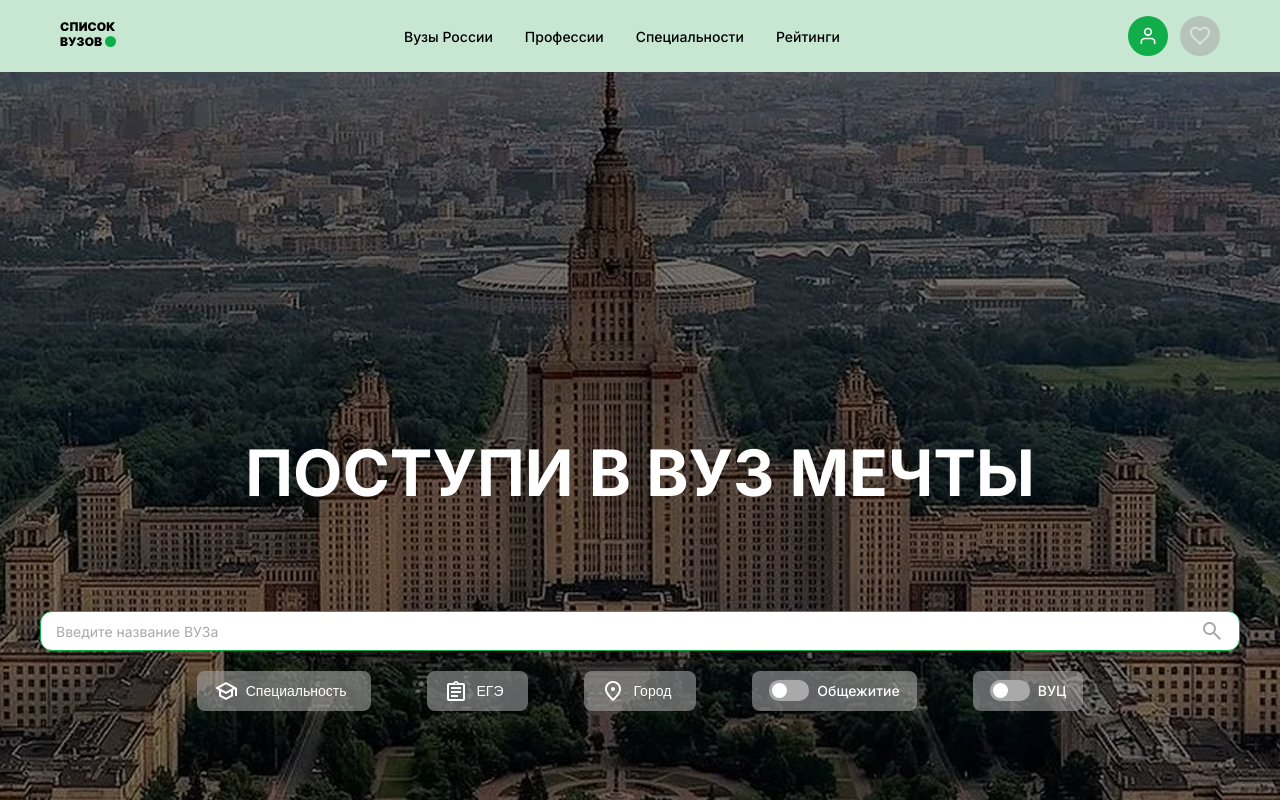
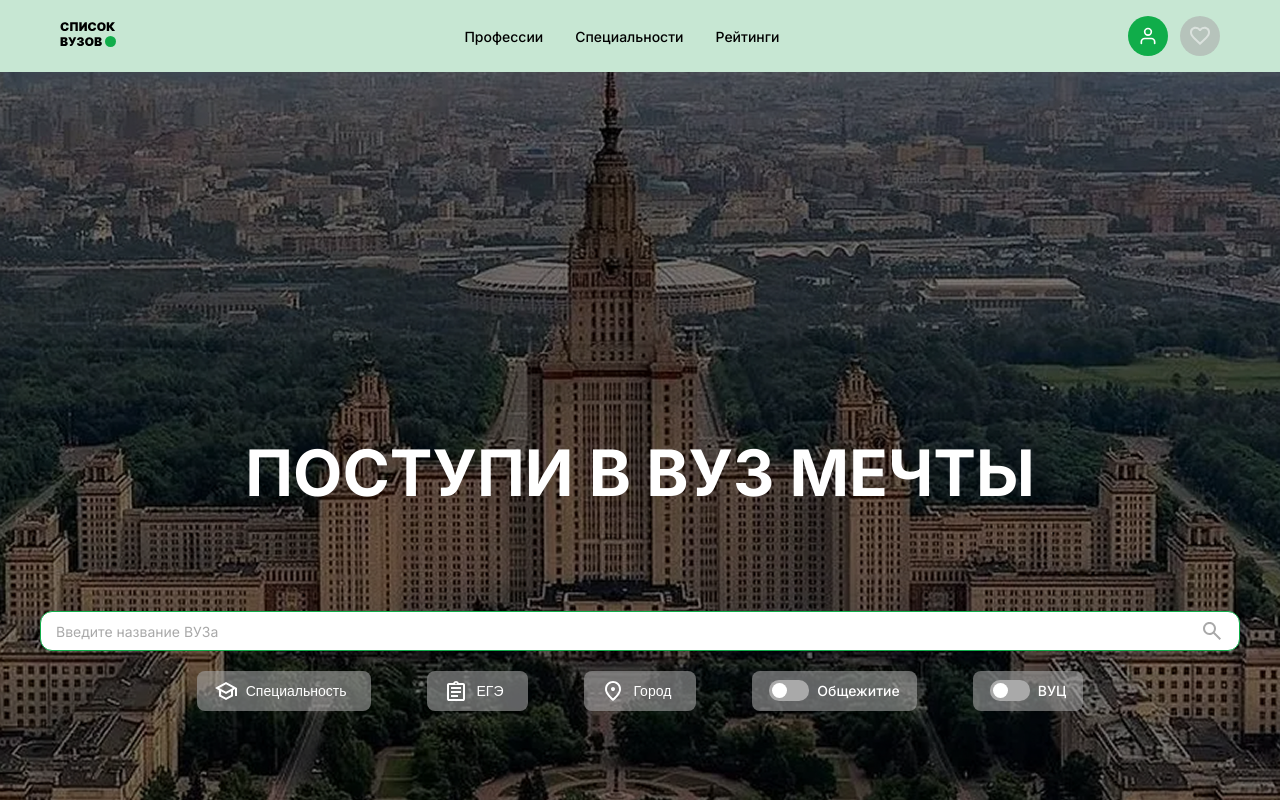
Before and after one commit to YakimchukAlisa/spisok-vuzov, a React (Vite) app in the folder frontend/: page / in a window 1280 px wide. Shown: the top 800 px of the page. Built offline with nearby package versions, Linux system fonts and the light colour scheme.

Commit message:
Update Header.jsx

```diff
--- a/frontend/src/component/Header.jsx
+++ b/frontend/src/component/Header.jsx
@@ -33,9 +33,6 @@ function Header() {
 
         <nav className={`header__nav ${isMobileMenuOpen ? 'header__nav--open' : ''}`}>
           <ul>
-            <li>
-              <Link to="/" className="header__nav-link text-14m" onClick={closeMenu}>Вузы России</Link>
-            </li>
             <li>
               <Link to="/professions" className="header__nav-link text-14m" onClick={closeMenu}>Профессии</Link>
             </li>
```
